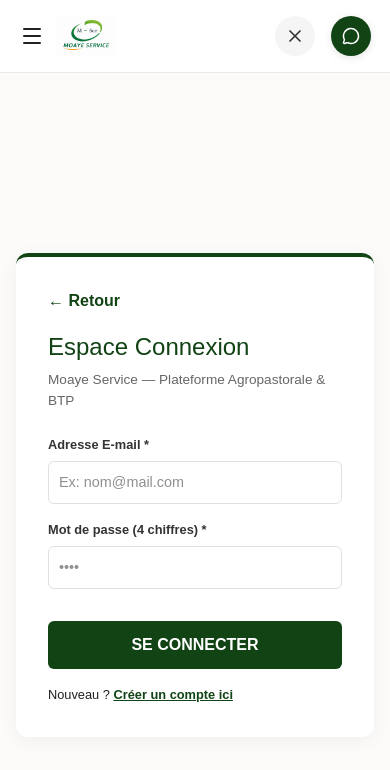
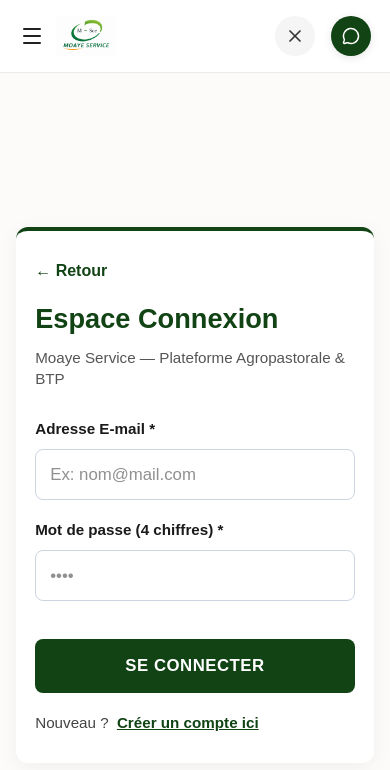
Before and after one commit to MOAYESERVICE/Moaye-Service-Agro_pastoral, a React (Vite) app: page /connexion in a window 390 px wide. Shown: the top 770 px of the page. Built offline with nearby package versions, Linux system fonts and the light colour scheme.

Commit message:
Grandes ecritures et lisibilite mobile

```diff
--- a/src/page/Auth.css
+++ b/src/page/Auth.css
@@ -1,34 +1,263 @@
-.auth-page-container { min-height: 100vh; background: #fcfbfa; display: flex; align-items: center; justify-content: center; font-family: sans-serif; padding: 1rem; box-sizing: border-box; }
-.auth-card-box { background: #ffffff; padding: 2rem; border-radius: 12px; box-shadow: 0 4px 20px rgba(0,0,0,0.05); width: 100%; border-top: 4px solid #114314; box-sizing: border-box; transition: max-width 0.2s; }
-.btn-back-home { background: none; border: none; color: #114314; font-weight: bold; cursor: pointer; margin-bottom: 1rem; padding: 0; }
-.auth-card-box h2 { color: #114314; margin: 0 0 0.3rem 0; font-size: 1.5rem; }
-.auth-subtitle { color: #666; font-size: 0.85rem; margin-bottom: 1.5rem; }
-.auth-input-group { margin-bottom: 1rem; display: flex; flex-direction: column; text-align: left; }
-.auth-input-group label { font-size: 0.8rem; font-weight: bold; color: #333; margin-bottom: 0.4rem; }
-.auth-input-group input, .auth-input-group textarea { width: 100%; padding: 10px; border: 1px solid #e0e0e0; border-radius: 6px; font-size: 0.9rem; box-sizing: border-box; outline: none; }
-.auth-input-group input:focus, .auth-input-group textarea:focus { border-color: #114314; }
+/* ==========================================================================
+   VARIABLES ET CONFIGURATION DE BASE
+   ========================================================================== */
+.auth-page-container {
+  min-height: 100vh;
+  background: #fcfbfa;
+  display: flex;
+  align-items: center;
+  justify-content: center;
+  font-family: sans-serif;
+  padding: 1.5rem 1rem;
+  box-sizing: border-box;
+}
 
-/* RADIOS EN 2 COLONNES */
-.auth-radio-custom-grid { display: grid; grid-template-columns: repeat(2, 1fr); gap: 0.5rem; width: 100%; box-sizing: border-box; }
-.auth-radio-label-box { background: #ffffff; border: 1px solid #cbd5e1; border-radius: 6px; padding: 10px; display: flex; align-items: center; gap: 8px; cursor: pointer; box-sizing: border-box; }
-.auth-radio-label-box input { position: absolute; opacity: 0; width: 0; height: 0; }
-.auth-radio-label-box::before { content: ""; min-width: 14px; height: 14px; border: 2px solid #cbd5e1; border-radius: 50%; display: inline-block; box-sizing: border-box; }
-.auth-radio-label-box span { font-size: 0.8rem; color: #333; }
-.auth-radio-label-box.checked { border-color: #114314; background: rgba(17,67,20,0.04); }
-.auth-radio-label-box.checked::before { border-color: #114314; background: #114314; box-shadow: inset 0 0 0 2px #fff; }
-.auth-radio-label-box.checked span { color: #114314; font-weight: bold; }
+.auth-card-box {
+  background: #ffffff;
+  padding: 2.2rem 2rem;
+  border-radius: 12px;
+  box-shadow: 0 4px 20px rgba(0,0,0,0.05);
+  width: 100%;
+  border-top: 4px solid #114314;
+  box-sizing: border-box;
+  transition: max-width 0.2s;
+}
 
-/* PHONE & DROPDOWN VERS LE BAS LIMITÉ */
-.auth-phone-custom-container { display: flex; align-items: center; border: 1px solid #e0e0e0; border-radius: 6px; background: #fff; position: relative; }
-.auth-phone-prefix-trigger { display: flex; align-items: center; gap: 4px; padding: 10px; border-right: 1px solid #e2e8f0; cursor: pointer; background: #f8fafc; font-size: 0.85rem; border-radius: 5px 0 0 6px; }
-.auth-phone-custom-container input { border: none; padding: 10px; flex: 1; }
-.moaye-countries-card-dropdown { position: absolute; top: 100%; left: 0; width: 100%; max-height: 220px; overflow-y: auto; background: #fff; border: 1px solid #cbd5e1; border-radius: 6px; margin-top: 4px; z-index: 999; box-shadow: 0 4px 12px rgba(0,0,0,0.08); box-sizing: border-box; }
-.moaye-country-option-row { display: flex; align-items: center; padding: 8px 12px; cursor: pointer; font-size: 0.85rem; }
-.moaye-country-option-row :nth-child(2) { flex: 1; text-align: left; margin-left: 8px; }
-.moaye-country-option-row:hover { background: rgba(17,67,20,0.05); }
+.btn-back-home {
+  background: none;
+  border: none;
+  color: #114314;
+  font-weight: bold;
+  cursor: pointer;
+  margin-bottom: 1rem;
+  padding: 0;
+  font-size: 1rem;
+}
 
-.btn-auth-main { width: 100%; background: #114314; color: #fff; border: none; padding: 12px; border-radius: 6px; font-weight: bold; cursor: pointer; margin-top: 1rem; text-transform: uppercase; }
-.auth-switch-link { font-size: 0.8rem; margin-top: 1rem; }
-.auth-switch-link span { color: #114314; font-weight: bold; cursor: pointer; text-decoration: underline; }
+.auth-card-box h2 {
+  color: #114314;
+  margin: 0 0 0.4rem 0;
+  font-size: 1.7rem;
+  font-weight: 800;
+}
 
-@media (max-width: 480px) { .auth-radio-custom-grid { grid-template-columns: 1fr; } }
+.auth-subtitle {
+  color: #555555;
+  font-size: 0.95rem;
+  margin-bottom: 1.8rem;
+  line-height: 1.4;
+}
+
+.auth-input-group {
+  margin-bottom: 1.2rem;
+  display: flex;
+  flex-direction: column;
+  text-align: left;
+}
+
+.auth-input-group label {
+  font-size: 0.95rem;
+  font-weight: bold;
+  color: #1a1a1a;
+  margin-bottom: 0.5rem;
+}
+
+.auth-input-group input,
+.auth-input-group textarea {
+  width: 100%;
+  padding: 12px 14px;
+  border: 1px solid #cbd5e1;
+  border-radius: 8px;
+  font-size: 1.05rem;
+  box-sizing: border-box;
+  outline: none;
+  color: #212121;
+}
+
+.auth-input-group input:focus,
+.auth-input-group textarea:focus {
+  border-color: #114314;
+  box-shadow: 0 0 0 1px #114314;
+}
+
+/* ==========================================================================
+   RADIOS EN GRILLE ET TACTILE HAUT CONFORT
+   ========================================================================== */
+.auth-radio-custom-grid {
+  display: grid;
+  grid-template-columns: repeat(2, 1fr);
+  gap: 0.65rem;
+  width: 100%;
+  box-sizing: border-box;
+}
+
+.auth-radio-label-box {
+  background: #ffffff;
+  border: 1px solid #cbd5e1;
+  border-radius: 8px;
+  padding: 12px 14px;
+  display: flex;
+  align-items: center;
+  gap: 10px;
+  cursor: pointer;
+  box-sizing: border-box;
+  transition: all 0.15s ease;
+}
+
+.auth-radio-label-box input {
+  position: absolute;
+  opacity: 0;
+  width: 0;
+  height: 0;
+}
+
+.auth-radio-label-box::before {
+  content: "";
+  min-width: 16px;
+  height: 16px;
+  border: 2px solid #cbd5e1;
+  border-radius: 50%;
+  display: inline-block;
+  box-sizing: border-box;
+}
+
+.auth-radio-label-box span {
+  font-size: 0.95rem;
+  color: #333;
+  font-weight: 500;
+}
+
+.auth-radio-label-box.checked {
+  border-color: #114314;
+  background: rgba(17,67,20,0.04);
+}
+
+.auth-radio-label-box.checked::before {
+  border-color: #114314;
+  background: #114314;
+  box-shadow: inset 0 0 0 2.5px #fff;
+}
+
+.auth-radio-label-box.checked span {
+  color: #114314;
+  font-weight: bold;
+}
+
+/* ==========================================================================
+   CONTENEUR NUMÉRO DE TÉLÉPHONE ET SÉLECTEUR DE PAYS
+   ========================================================================== */
+.auth-phone-custom-container {
+  display: flex;
+  align-items: center;
+  border: 1px solid #cbd5e1;
+  border-radius: 8px;
+  background: #fff;
+  position: relative;
+}
+
+.auth-phone-prefix-trigger {
+  display: flex;
+  align-items: center;
+  gap: 6px;
+  padding: 12px;
+  border-right: 1px solid #cbd5e1;
+  cursor: pointer;
+  background: #f8fafc;
+  font-size: 1rem;
+  border-radius: 7px 0 0 7px;
+}
+
+.auth-phone-custom-container input {
+  border: none;
+  padding: 12px;
+  flex: 1;
+  font-size: 1.05rem;
+}
+
+.moaye-countries-card-dropdown {
+  position: absolute;
+  top: 100%;
+  left: 0;
+  width: 100%;
+  max-height: 220px;
+  overflow-y: auto;
+  background: #fff;
+  border: 1px solid #cbd5e1;
+  border-radius: 8px;
+  margin-top: 6px;
+  z-index: 999;
+  box-shadow: 0 4px 12px rgba(0,0,0,0.08);
+  box-sizing: border-box;
+}
+
+.moaye-country-option-row {
+  display: flex;
+  align-items: center;
+  padding: 10px 14px;
+  cursor: pointer;
+  font-size: 0.95rem;
+}
+
+.moaye-country-option-row :nth-child(2) {
+  flex: 1;
+  text-align: left;
+  margin-left: 8px;
+}
+
+.moaye-country-option-row:hover {
+  background: rgba(17,67,20,0.05);
+}
+
+/* ==========================================================================
+   BOUTONS DE SOUMISSION ET LIENS BAS DE PAGE
+   ========================================================================== */
+.btn-auth-main {
+  width: 100%;
+  background: #114314;
+  color: #fff;
+  border: none;
+  padding: 14px;
+  border-radius: 8px;
+  font-weight: bold;
+  font-size: 1.05rem;
+  cursor: pointer;
+  margin-top: 1.2rem;
+  text-transform: uppercase;
+  letter-spacing: 0.5px;
+}
+
+.btn-auth-main:hover {
+  background: #1b5e20;
+}
+
+.auth-switch-link {
+  font-size: 0.95rem;
+  margin-top: 1.2rem;
+  color: #444;
+}
+
+.auth-switch-link span {
+  color: #114314;
+  font-weight: bold;
+  cursor: pointer;
+  text-decoration: underline;
+  margin-left: 4px;
+}
+
+/* ==========================================================================
+   LOGIQUE GRILLE ET ALIGNEMENTS SMARTPHONE
+   ========================================================================== */
+@media (max-width: 600px) {
+  .auth-card-box {
+    padding: 1.8rem 1.2rem;
+  }
+
+  .auth-radio-custom-grid {
+    grid-template-columns: 1fr; /* Empilement vertical des radios pour le confort mobile */
+    gap: 0.5rem;
+  }
+
+  .auth-radio-label-box {
+    padding: 14px; /* Rend les boutons radios plus hauts et faciles à presser au pouce */
+  }
+}
```
